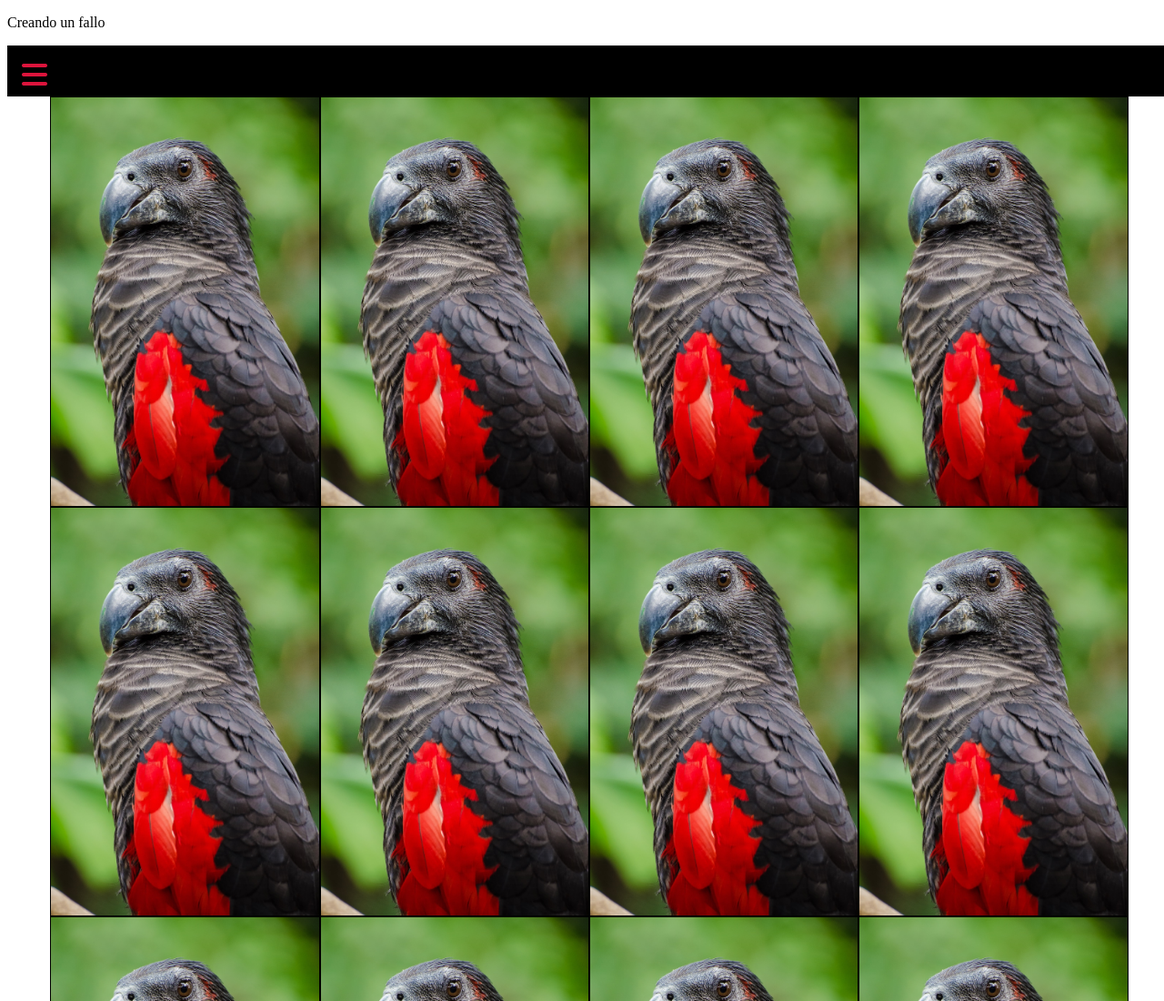
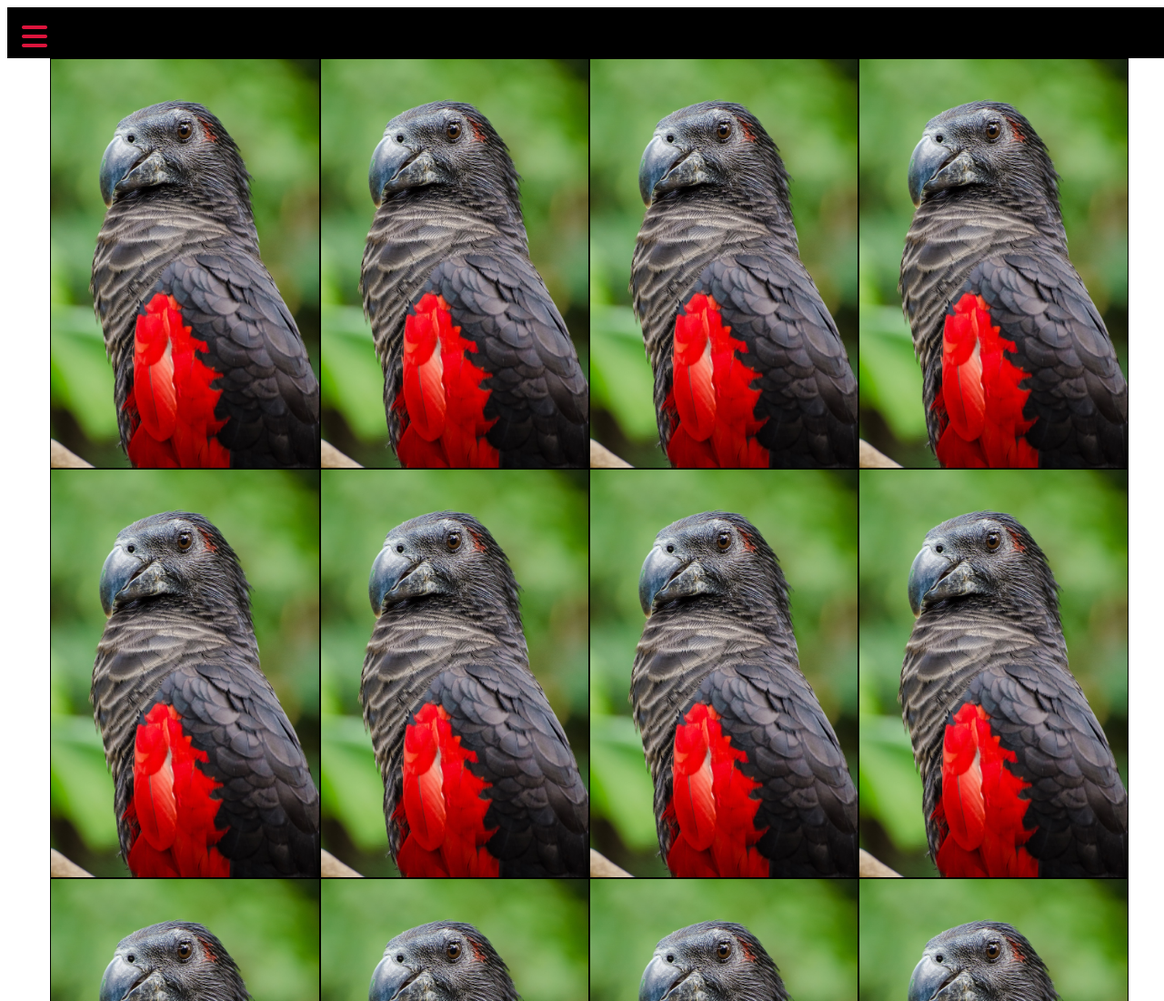
Before and after one commit to Mgilarmas/Proyecto-ETS, a plain HTML site: page index.html in a window 1280 px wide. Shown: the top 1100 px of the page at 91% size. Drawn offline with Linux system fonts and the light colour scheme.

Commit message:
Update index.html

```diff
--- a/index.html
+++ b/index.html
@@ -9,10 +9,6 @@
     </head>
 
     <body>
-
-        <div>
-            <p>Creando un fallo</p>
-        </div>
 
         <div id="header">
             <i class="fa-solid fa-bars"></i>
```
